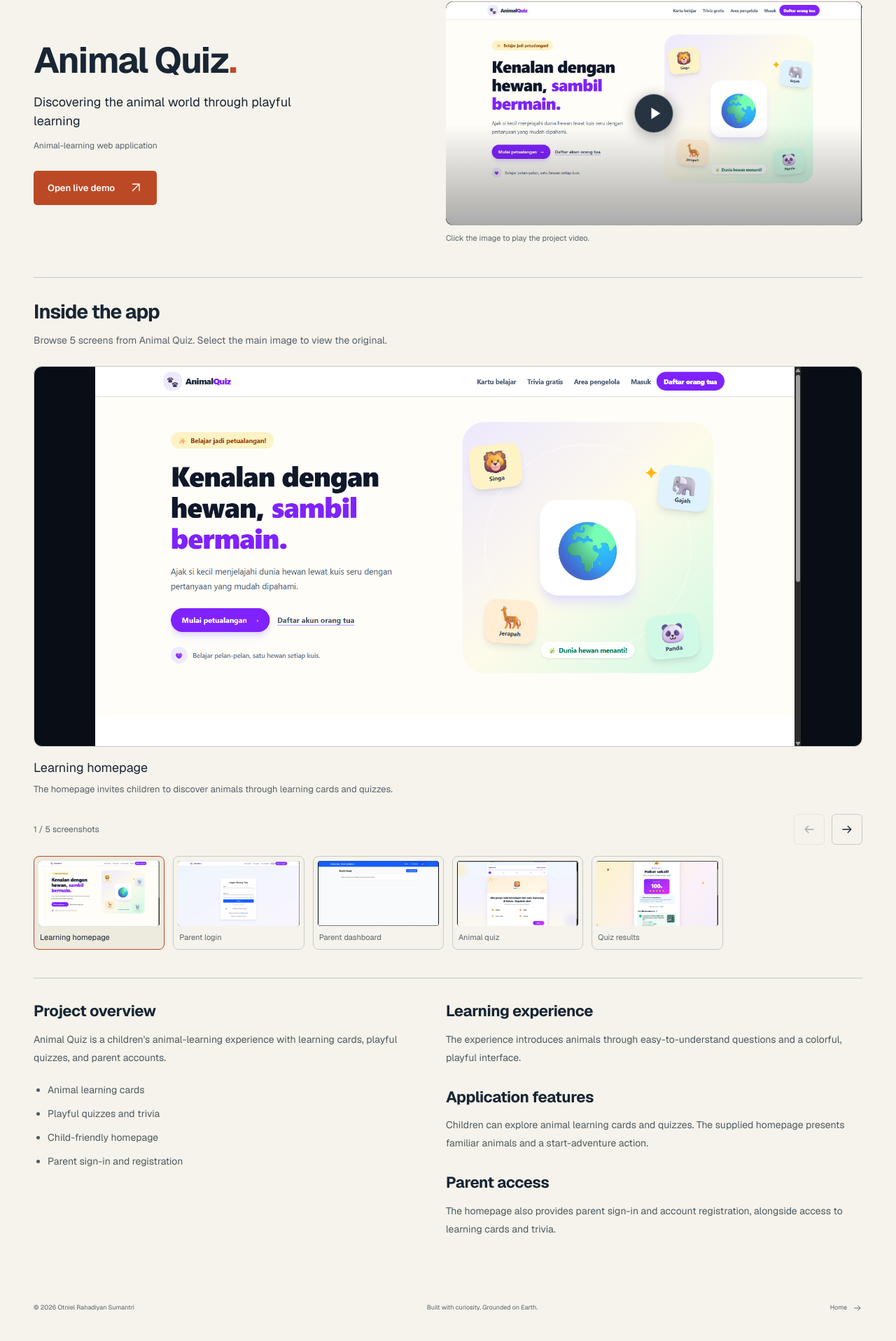
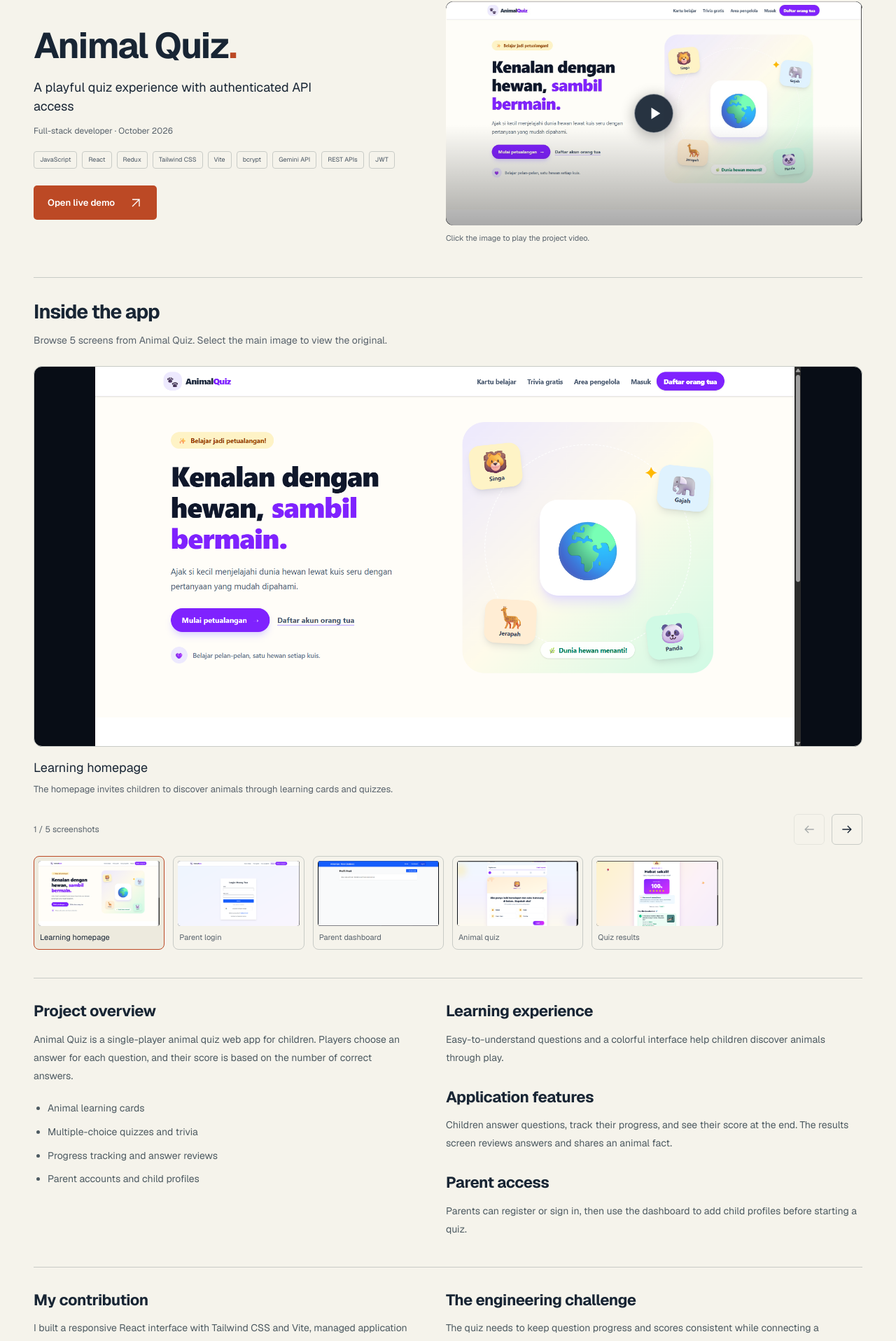
Before and after one commit to OtnielRS/web-portofolio, a Next.js app in the folder my-portofolio/: page /work/animal-quiz in a window 1280 px wide. Shown: the part 211-2127 px from the top of the page at 70% size. Built offline with nearby package versions, Linux system fonts and the light colour scheme.

Commit message:
feat(projects): separate app overviews from developer contributions

```diff
--- a/my-portofolio/app/_features/work/engineering-notes.ts
+++ b/my-portofolio/app/_features/work/engineering-notes.ts
@@ -9,7 +9,6 @@ type EngineeringNote = {
   approach: string;
   validation: string;
   topics: string[];
-  overviewOnly?: boolean;
 };
 
 export const engineeringNotes: EngineeringNote[] = [
@@ -60,13 +59,12 @@ export const engineeringNotes: EngineeringNote[] = [
   {
     art: "animal",
     href: "/work/animal-quiz",
-    focus: "Discovering the animal world through playful learning",
-    scope: "Animal-learning web application",
-    overviewOnly: true,
-    contribution: "Animal Quiz is a children's animal-learning experience with learning cards, playful quizzes, and parent accounts.",
-    challenge: "The experience introduces animals through easy-to-understand questions and a colorful, playful interface.",
-    approach: "Children can explore animal learning cards and quizzes. The supplied homepage presents familiar animals and a start-adventure action.",
-    validation: "The homepage also provides parent sign-in and account registration, alongside access to learning cards and trivia.",
-    topics: ["Animal learning cards", "Playful quizzes and trivia", "Child-friendly homepage", "Parent sign-in and registration"],
+    focus: "A playful quiz experience with authenticated API access",
+    scope: "Full-stack developer · October 2026",
+    contribution: "I built a responsive React interface with Tailwind CSS and Vite, managed application state with Redux, added JWT authentication and access checks, and connected the frontend to RESTful APIs.",
+    challenge: "The quiz needs to keep question progress and scores consistent while connecting a responsive interface to authenticated API endpoints.",
+    approach: "React and Tailwind CSS provide the interface, Vite supports the frontend build, and Redux manages application state. Asynchronous requests fetch and display data from RESTful APIs.",
+    validation: "JWT authentication with jsonwebtoken and access checks manages sessions and protects private API endpoints.",
+    topics: ["Responsive React interface with Tailwind CSS and Vite", "Redux application state management", "JWT authentication and private API access checks", "Asynchronous RESTful API integration"],
   },
 ];
--- a/my-portofolio/app/_features/work/project-details.tsx
+++ b/my-portofolio/app/_features/work/project-details.tsx
@@ -5,10 +5,12 @@ import { projects } from "./projects";
 import { engineeringNotes } from "./engineering-notes";
 import ProjectGallery from "./project-gallery";
 import ProjectScreenshots from "./project-screenshots";
+import { projectOverviews } from "./project-overviews";
 
 export default function ProjectDetails({ art }: { art: "bastion" | "chess" | "store" | "social" | "animal" }) {
   const project = projects.find(item => item.art === art)!;
   const notes = engineeringNotes.find(item => item.art === art)!;
+  const overview = projectOverviews[art];
   return (
     <div className="page-content project-page">
       <section className="project-case container" aria-labelledby="project-case-title">
@@ -29,8 +31,12 @@ export default function ProjectDetails({ art }: { art: "bastion" | "chess" | "st
         </div>
         <ProjectScreenshots art={art} name={project.name} />
         <div className="project-case-sections" data-content-motion>
-          <article><h2>{notes.overviewOnly ? "Project overview" : "My contribution"}</h2><p>{notes.contribution}</p><ul>{notes.topics.map(topic => <li key={topic}>{topic}</li>)}</ul></article>
-          <article><h2>{notes.overviewOnly ? "Learning experience" : "The engineering challenge"}</h2><p>{notes.challenge}</p><h2>{notes.overviewOnly ? "Application features" : "Implementation approach"}</h2><p>{notes.approach}</p><h2>{notes.overviewOnly ? "Parent access" : "Validation & resilience"}</h2><p>{notes.validation}</p></article>
+          <article><h2>Project overview</h2><p>{overview.summary}</p><ul>{overview.features.map(feature => <li key={feature}>{feature}</li>)}</ul></article>
+          <article><h2>{overview.experienceTitle}</h2><p>{overview.experience}</p><h2>Application features</h2><p>{overview.details}</p><h2>{overview.accessTitle}</h2><p>{overview.access}</p></article>
+        </div>
+        <div className="project-case-sections" data-content-motion>
+          <article><h2>My contribution</h2><p>{notes.contribution}</p><ul>{notes.topics.map(topic => <li key={topic}>{topic}</li>)}</ul></article>
+          <article><h2>The engineering challenge</h2><p>{notes.challenge}</p><h2>Implementation approach</h2><p>{notes.approach}</p><h2>Validation &amp; resilience</h2><p>{notes.validation}</p></article>
         </div>
       </section>
     </div>
--- /dev/null
+++ b/my-portofolio/app/_features/work/project-overviews.ts
@@ -0,0 +1,49 @@
+type Overview = { summary: string; features: string[]; experienceTitle: string; experience: string; details: string; accessTitle: string; access: string };
+
+export const projectOverviews: Record<string, Overview> = {
+  bastion: {
+    summary: "Bastionfall is a single-player fantasy city-defense game. Players manage resources, respond to AI-generated events, and defend their city through a 100-day campaign with 10 monster waves.",
+    features: ["City upgrades and resource management", "AI-generated events and choices", "Monster waves and delayed consequences", "Saved campaigns and difficulty settings"],
+    experienceTitle: "Gameplay experience",
+    experience: "Every day brings decisions about strengthening the city, recruiting soldiers, and preparing for the next invasion.",
+    details: "Players upgrade buildings, manage defenses, and respond to narrative events. Their choices can change resources and influence future city events.",
+    accessTitle: "Campaign access",
+    access: "Players can sign in, continue a saved campaign, or start a new game.",
+  },
+  chess: {
+    summary: "Hacktiv Chess Ultimate is a chess web app with real-time multiplayer matches, matchmaking, and session recovery. Players can also challenge Stockfish and practice tactical puzzles.",
+    features: ["Casual and ranked multiplayer matches", "Stockfish opponents and tactical puzzles", "Live clocks and move history", "Post-game analysis and board customization"],
+    experienceTitle: "Playing experience",
+    experience: "Players choose a time control, find an opponent, and follow the match with live clocks and a move timeline.",
+    details: "The app supports multiplayer games, engine practice, and post-game move analysis. Board colors and pieces can be personalized from settings.",
+    accessTitle: "Player accounts",
+    access: "Accounts provide access to player profiles, game histories, and persistent player data. Session recovery lets reconnecting players resume their games.",
+  },
+  store: {
+    summary: "Alice Store is a laptop catalog where shoppers browse products by category and explore specifications, images, and prices.",
+    features: ["Featured laptops and product categories", "Catalog search and price filters", "Product galleries and detailed specifications", "Account access and wishlists"],
+    experienceTitle: "Shopping experience",
+    experience: "The storefront guides visitors from featured laptops to a searchable catalog and detailed product information.",
+    details: "Shoppers can filter laptops by category and price, view product galleries, and save candidates to a wishlist for later consideration.",
+    accessTitle: "Customer accounts",
+    access: "Visitors can browse the catalog publicly and sign in to access account features such as their wishlist.",
+  },
+  social: {
+    summary: "Tempat Gosip is a mobile social media app for sharing posts and connecting with other people through likes, comments, and following.",
+    features: ["Post creation and a home feed", "Likes and comments", "User profiles and following", "Sign-in, registration, and device sessions"],
+    experienceTitle: "Social experience",
+    experience: "The mobile feed brings posts and conversations together, while profiles help people discover and follow other users.",
+    details: "Users can publish posts, interact through likes and comments, and manage follow relationships within the mobile application.",
+    accessTitle: "Account access",
+    access: "Sign-in and registration connect users to authenticated accounts, with sessions stored securely on their device.",
+  },
+  animal: {
+    summary: "Animal Quiz is a single-player animal quiz web app for children. Players choose an answer for each question, and their score is based on the number of correct answers.",
+    features: ["Animal learning cards", "Multiple-choice quizzes and trivia", "Progress tracking and answer reviews", "Parent accounts and child profiles"],
+    experienceTitle: "Learning experience",
+    experience: "Easy-to-understand questions and a colorful interface help children discover animals through play.",
+    details: "Children answer questions, track their progress, and see their score at the end. The results screen reviews answers and shares an animal fact.",
+    accessTitle: "Parent access",
+    access: "Parents can register or sign in, then use the dashboard to add child profiles before starting a quiz.",
+  },
+};
--- a/my-portofolio/app/_features/work/projects.ts
+++ b/my-portofolio/app/_features/work/projects.ts
@@ -3,7 +3,7 @@ export const projects = [
   { name: "Tempat Gosip", kind: "Social media, made mobile", role: "Full-stack developer", date: "OCT 2026", stack: ["React Native", "Expo", "GraphQL", "MongoDB"], text: "A mobile social app for sharing posts and staying connected. I built social interactions, a GraphQL API, and secure device sessions.", url: "https://shorturl.at/CjctA", art: "social" },
   { name: "Bastionfall", kind: "AI-powered fantasy city defense", role: "Backend developer", date: "NOV 2026", stack: ["TypeScript", "Next.js", "Gemini API", "Zod"], text: "A 100-day campaign where every choice has consequences. I built the game engine, AI-generated events, and resilient validation and fallbacks in a team of three.", url: "https://bastionfall.alicemorgan.my.id", art: "bastion" },
   { name: "Alice Store", kind: "Full-stack laptop catalog", role: "Full-stack developer", date: "NOV 2026", stack: ["Next.js", "React", "MongoDB", "JWT"], text: "A laptop catalog with product categories, detailed specifications, and authentication. Built with MongoDB persistence, JWT, and validated user input.", url: "https://alice-store.alicemorgan.my.id", art: "store" },
-  { name: "Animal Quiz", kind: "Learning through play", role: "", date: "", stack: [], text: "An animal-learning experience for children, with learning cards, playful quizzes, and parent accounts. A colorful way to discover the animal world, one question at a time.", url: "https://individual.alicemorgan.my.id/", art: "animal" },
+  { name: "Animal Quiz", kind: "Learning through play", role: "Full-stack developer", date: "OCT 2026", stack: ["JavaScript", "React", "Redux", "Tailwind CSS", "Vite", "bcrypt", "Gemini API", "REST APIs", "JWT"], text: "An animal-learning experience for children, with learning cards, playful quizzes, and parent accounts. A colorful way to discover the animal world, one question at a time.", url: "https://individual.alicemorgan.my.id/", art: "animal" },
 ];
 
 export type Project = (typeof projects)[number];
```
Also changed, not shown: 1 other file (tests, documents, lock files or other folders).
